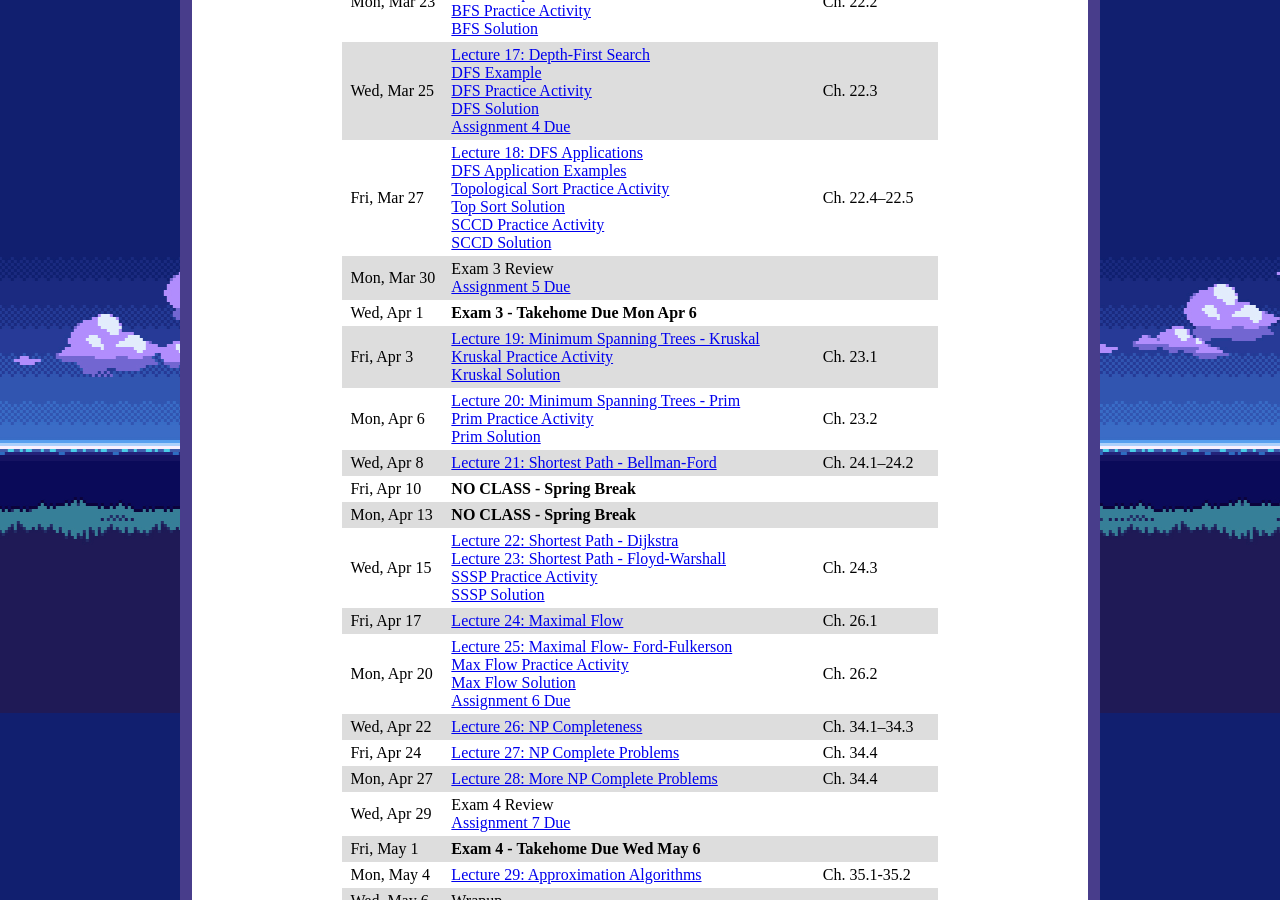
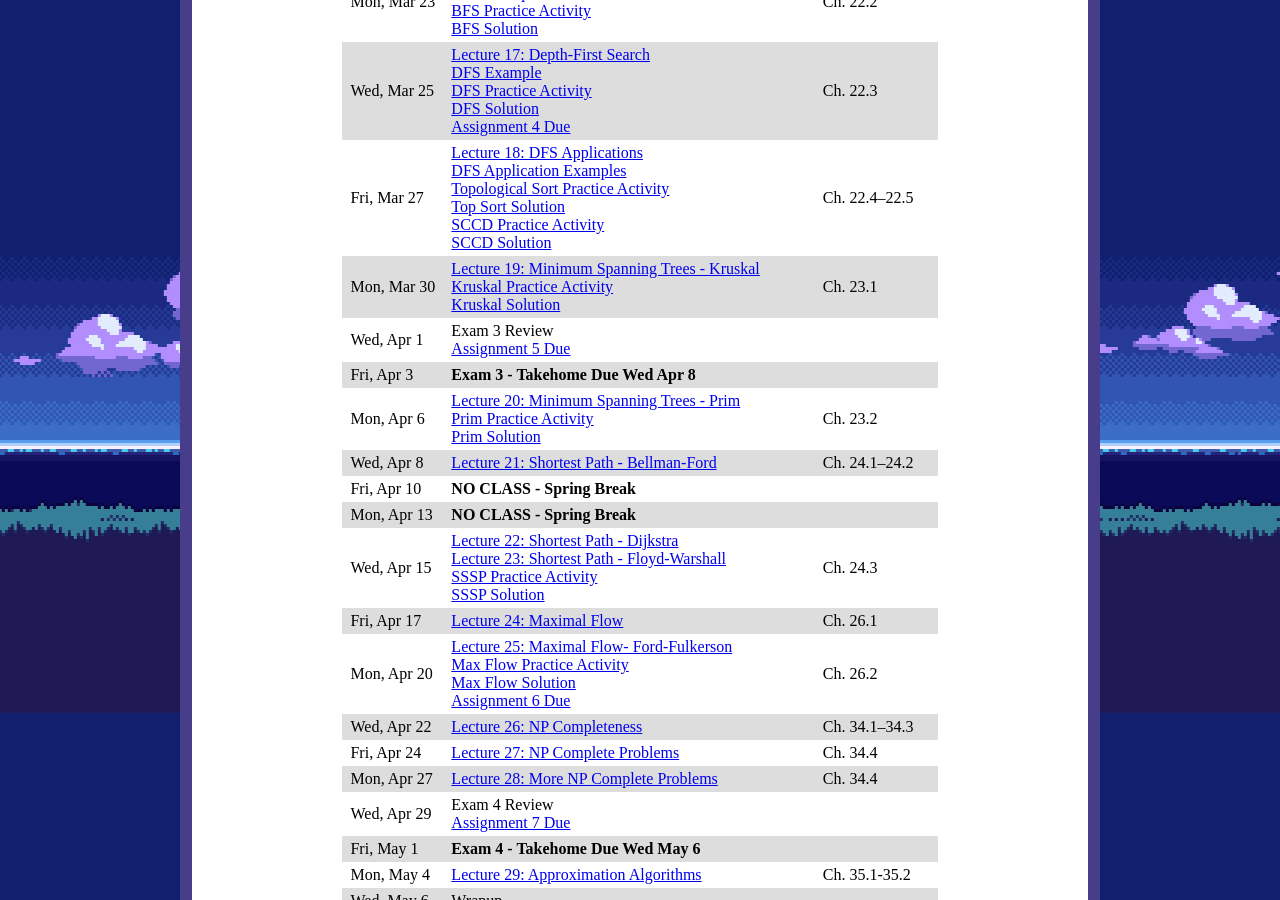
Before and after one commit to ycpcs/cs360-spring2020, a Jekyll site: the page built from schedule.md, in a window 1280 px wide and 900 px high, scrolled down 1087 px. Built offline with Jekyll 4.4.1, drawn with Linux system fonts in a browser that asks for light colours.

Commit message:
adjust exam 3 date
adjust exam 3 date

```diff
--- a/js/AACONFIG-scheduleInfo.js
+++ b/js/AACONFIG-scheduleInfo.js
@@ -104,15 +104,15 @@ courseInfo.classPeriods = [
 		reading: "Ch. 22.4&ndash;22.5",
 	},
 	{
+		topic: new TripleTopic("Lecture 19: Minimum Spanning Trees - Kruskal", "lectures/lecture19.html", "Kruskal Practice Activity", "handouts/lecture19-Kruskalact.pdf", "Kruskal Solution", "handouts/lecture19-Kruskalactsol.pdf"),
+		reading: "Ch. 23.1",
+	},
+	{
 		topic: new DoubleTopic("Exam 3 Review", "", "Assignment 5 Due", "assign/assign05.html"),
 		reading: "",
 	},
 	{
-		topic: new Topic("** Exam 3 - Takehome Due Mon Apr 6", "")
-	},
-	{
-		topic: new TripleTopic("Lecture 19: Minimum Spanning Trees - Kruskal", "lectures/lecture19.html", "Kruskal Practice Activity", "handouts/lecture19-Kruskalact.pdf", "Kruskal Solution", "handouts/lecture19-Kruskalactsol.pdf"),
-		reading: "Ch. 23.1",
+		topic: new Topic("** Exam 3 - Takehome Due Wed Apr 8", "")
 	},
 	{
 		topic: new TripleTopic("Lecture 20: Minimum Spanning Trees - Prim", "lectures/lecture20.html", "Prim Practice Activity", "handouts/lecture20-Primact.pdf", "Prim Solution", "handouts/lecture20-Primactsol.pdf"),
```
Also changed, not shown: index.md (+1 -1 lines).
